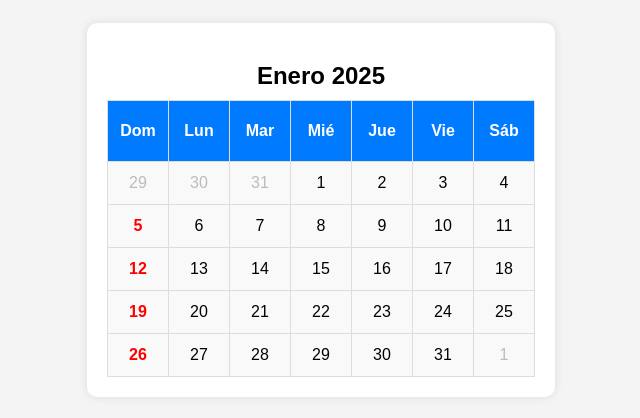
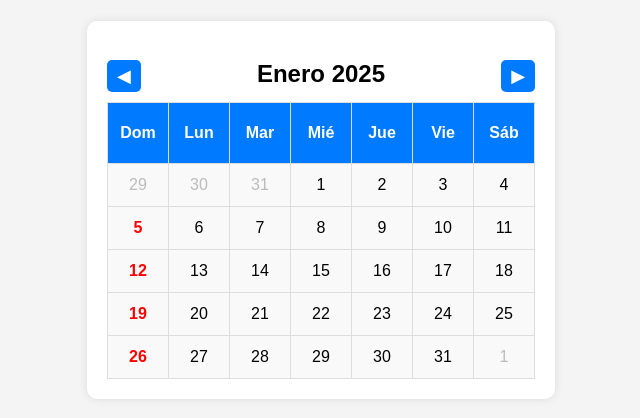
Before and after one commit to jorgemanriquep7/ProyectoCalendario, a plain HTML site: page index.html in a window 1280 px wide. Shown: the part 198-616 px from the top of the page, without its empty margins (319-959 px from the left). Drawn offline with Linux system fonts and the light colour scheme.

Commit message:
se agrego los botones extremos

```diff
--- a/css/styles.css
+++ b/css/styles.css
@@ -17,6 +17,8 @@ body {
 
 h2 {
     margin-bottom: 10px;
+    display: flex;
+    justify-content: space-between;
 }
 
 table {
@@ -49,3 +51,21 @@ td {
 .mes-anterior, .mes-siguiente {
     color: #bbb;
 }
+
+/* Botones de cambio de mes */
+button {
+    background-color: #007bff;
+    color: white;
+    border: none;
+    padding: 5px 10px;
+    font-size: 18px;
+    cursor: pointer;
+    border-radius: 5px;
+
+}
+
+
+
+button:hover {
+    background-color: #0056b3;
+}
--- a/index.html
+++ b/index.html
@@ -9,7 +9,13 @@
 <body>
 
     <div class="calendario">
-        <h2>Enero 2025</h2>
+
+        <h2>
+            <button class="atras" onclick="cambiarMesAtras()">&#9664</button>
+            <span>Enero 2025</span>
+            <button class="adelante" onclick="cambiarMesAdel()">&#9654</button>
+        </h2>
+
         <table>
             <thead>
                 <tr>
```
